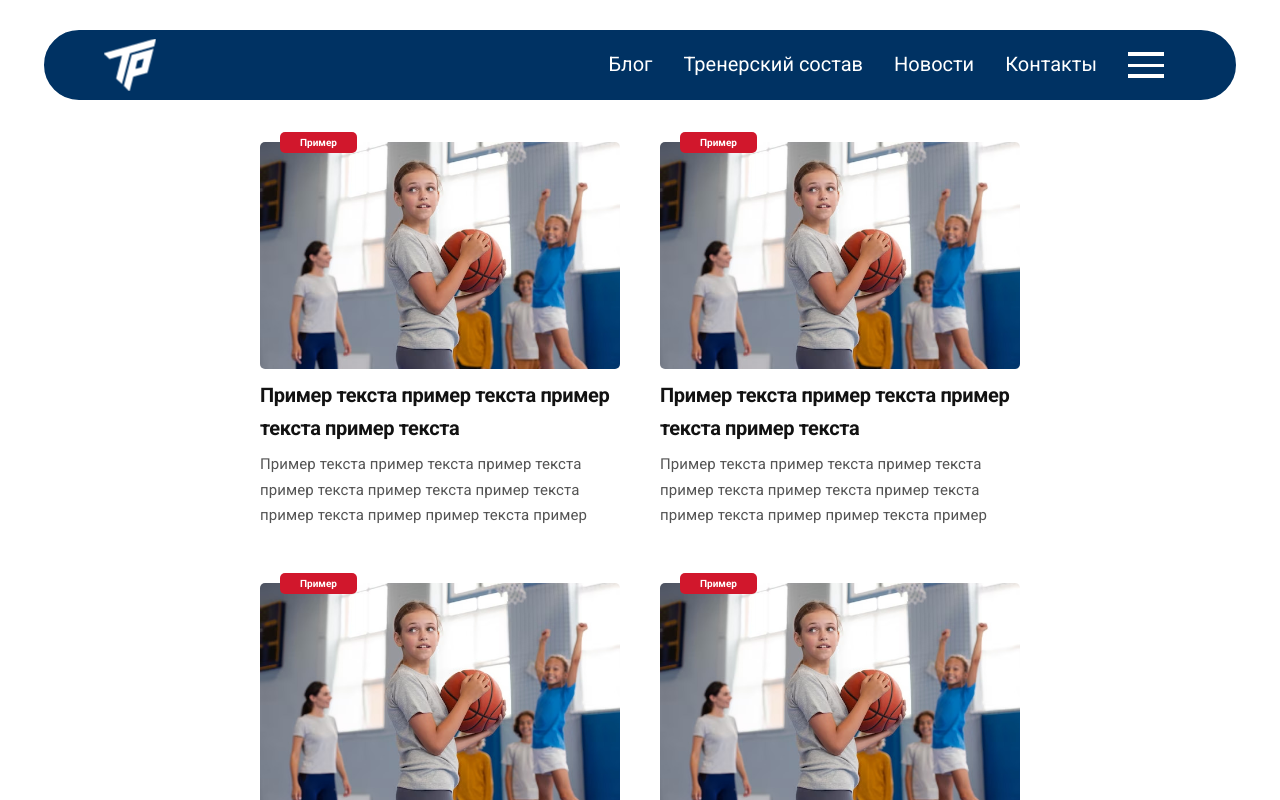
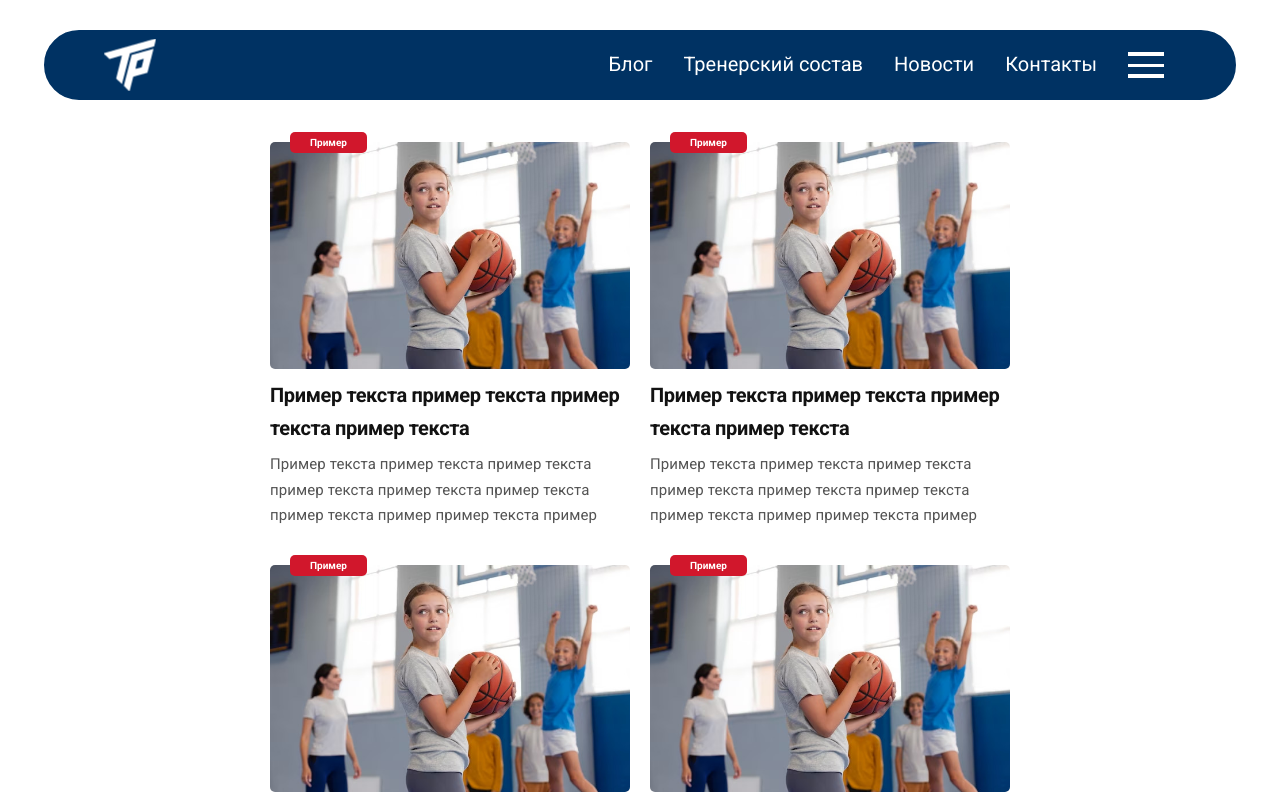
Before and after one commit to Trudovyereservy/frontend_part, a Next.js app: page /blog in a window 1280 px wide. Shown: the top 800 px of the page. Built offline with nearby package versions, Linux system fonts and the light colour scheme.

Commit message:
Сделанные карточки в разделе Блог

```diff
--- a/src/components/BlockCards/Card/Card.module.scss
+++ b/src/components/BlockCards/Card/Card.module.scss
@@ -22,16 +22,6 @@
   line-height: 1.65;
   margin-bottom: 7px;
   letter-spacing: -0.35px;
-}
-
-.card__subtitle {
-  flex-shrink: 0;
-  color: $text-color-grey;
-  font-size: 15px;
-  font-style: normal;
-  font-weight: 700;
-  line-height: 1.70227;
-  margin-bottom: 10px;
 }
 
 .card__text {
@@ -61,23 +51,14 @@
   border-radius: 5px;
 }
 
-// .card__link {
-//   border-radius: 30px;
-//   background: $bg-color-red;
-//   display: block;
-//   width: 211.2px;
-//   padding: 16px 35px;
-//   color: #fff;
-//   text-align: center;
-//   font-size: 15px;
-//   font-weight: 500;
-//   line-height: 1;
-// }
+.card__link {
+  opacity: 1;
+}
 
-// .card__link:hover {
-//   background-color: rgba(209, 23, 44, 0.9);
-//   transition: 0.3s ease-in-out;
-// }
+.card__link:hover {
+  opacity: .75;
+  transition: opacity 0.1s ease-in-out;
+}
 
 @include laptop {
   .card {
--- a/src/components/BlockCards/Card/Card.tsx
+++ b/src/components/BlockCards/Card/Card.tsx
@@ -1,9 +1,9 @@
 import Link from 'next/link';
 import Image from 'next/image';
-import { ICardProps } from './Card.props';
+import { ICardBlogProps } from './Card.props';
 import styles from './Card.module.scss';
 
-const Card = ({ title, text, imgUrl }: ICardProps) => {
+const Card = ({ title, text, imgUrl, linkUrl }: ICardBlogProps) => {
   return (
     <li className={styles.card}>
       <div className={styles.card__image_wrapper}>
@@ -16,8 +16,10 @@ const Card = ({ title, text, imgUrl }: ICardProps) => {
         />
         <span className={styles.card__image_title}>Пример</span>
       </div>
-      <h2 className={styles.card__title}>{title}</h2>
-      <p className={styles.card__text}>{text}</p>
+      <Link href={linkUrl} className={styles.card__link}>
+        <h2 className={styles.card__title}>{title}</h2>
+        <p className={styles.card__text}>{text}</p>
+      </Link>
     </li>
   );
 };
--- a/src/components/BlockCards/CardsList/CardList.tsx
+++ b/src/components/BlockCards/CardsList/CardList.tsx
@@ -1,15 +1,15 @@
 import styles from './CardsList.module.scss';
 import { Card } from '../Card/Card';
+import {ICardBlogProps} from '../Card/Card.props'
 import useWindowSize from '../../../hooks/useWindowSize';
 import { useState, useEffect } from 'react';
 
-// const CardsList = ({blogCards, count}) => {
-const CardsList = ({ blogCards }) => {
-  const [count, setCount] = useState(0);
-  const width = useWindowSize();
+const CardsList = ({ blogCards }: { blogCards: ICardBlogProps[] }) => {
+  const [count, setCount] = useState<number>(0);
+  const width: number = useWindowSize();
   const getLimit = () => {
-    if (width < 1024) {
-      setCount(8);
+    if (width === 1024) {
+      setCount(9);
     } else if (width < 1440) {
       setCount(8);
     } else {
@@ -27,11 +27,9 @@ const CardsList = ({ blogCards }) => {
           <Card
             key={card.id}
             title={card.title}
-            subtitle={card.subtitle}
             text={card.text}
             imgUrl={card.imgUrl}
             linkUrl={card.linkUrl}
-            linkText={card.linkText}
           />
         ))}
       </ul>
--- a/src/components/BlockCards/CardsList/CardsList.module.scss
+++ b/src/components/BlockCards/CardsList/CardsList.module.scss
@@ -33,7 +33,7 @@
   flex-wrap: wrap;
 }
 
-@include laptop {
+@include desktop {
   .cardslist {
     max-width: 1024px;
     padding: 40px 42px 100px 42px;
```
Also changed, not shown: src/components/BlockCards/Card/Card.props.tsx (+8 -8 lines).
